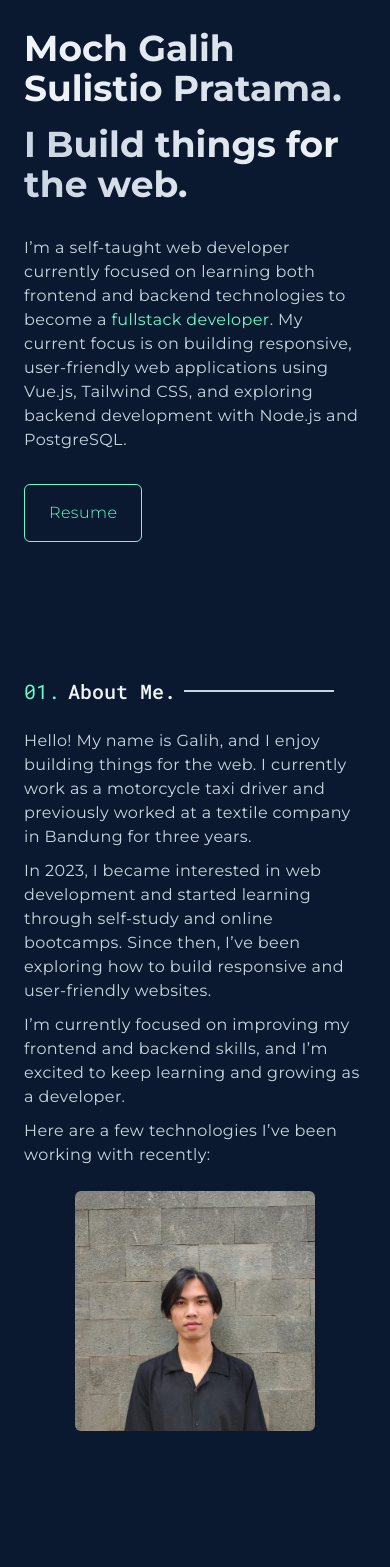
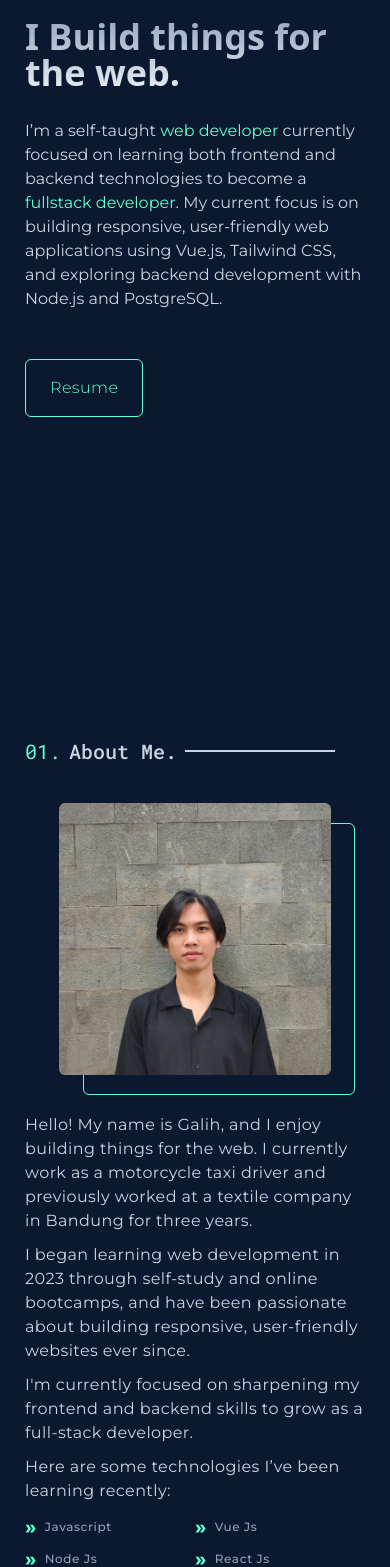
Before and after one commit to MchmdGalih/vue-portofolio, a Vue app: page / in a window 390 px wide. Shown: the part 167-1734 px from the top of the page. Before the commit the page ends 1598 px from the top, so only its background shows below. Built offline with nearby package versions, Linux system fonts and the light colour scheme.

Commit message:
style: responsive UI

```diff
--- a/src/App.vue
+++ b/src/App.vue
@@ -4,7 +4,7 @@
 
     <SocialSidebar :icons="social" />
     <SocialSidebar text="mochamadgalih@gmail.com" side="right" />
-    <main class="flex-1 overflow-auto lg:px-40 md:px-28 sm:px-24 px-6">
+    <main class="flex-1 overflow-auto fillHeight">
       <!-- Hero Section -->
       <HeroSection />
       <!-- End Hero Section -->
@@ -12,6 +12,8 @@
       <!-- About  -->
       <AboutSection />
       <!-- End About -->
+
+      <Experience />
     </main>
   </div>
 </template>
@@ -22,6 +24,7 @@ import AboutSection from "./components/AboutSection.vue";
 import HeroSection from "./components/HeroSection.vue";
 import Navbar from "./components/Navbar.vue";
 import SocialSidebar from "./components/SocialSidebar.vue";
+import Experience from "./components/Experience.vue";
 
 const social = [
   {
--- a/src/assets/main.css
+++ b/src/assets/main.css
@@ -8,6 +8,70 @@
   --color-dark-blue: #0a192f;
 }
 
+html {
+  scroll-behavior: smooth;
+}
+
 body {
   background-color: var(--color-dark-blue);
 }
+
+main {
+  margin: 0 auto;
+  padding: 0 150px;
+  max-width: 1600px;
+  min-height: 100vh;
+
+  @media (max-width: 1080px) {
+    padding: 200px 100px;
+  }
+  @media (max-width: 768px) {
+    padding: 150px 50px;
+  }
+  @media (max-width: 480px) {
+    padding: 125px 25px;
+  }
+
+  &.fillHeight {
+    padding: 0 150px;
+
+    @media (max-width: 1080px) {
+      padding: 0 100px;
+    }
+    @media (max-width: 768px) {
+      padding: 0 50px;
+    }
+    @media (max-width: 480px) {
+      padding: 0 25px;
+    }
+  }
+}
+
+section {
+  margin: 0 auto;
+  padding: 100px 0;
+  max-width: 1000px;
+
+  @media (max-width: 768px) {
+    padding: 80px 0;
+  }
+
+  @media (max-width: 480px) {
+    padding: 60px 0;
+  }
+}
+
+.line::before {
+  content: "";
+  position: absolute;
+  left: 0;
+  bottom: -2px;
+  width: 0;
+  height: 1px;
+  transition: width 0.3s ease-in-out;
+  background-color: var(--color-font-green);
+}
+
+.line:hover::before {
+  width: 100%;
+}
--- a/src/components/AboutSection.vue
+++ b/src/components/AboutSection.vue
@@ -1,42 +1,91 @@
 <template>
-  <section
-    id="about"
-    class="max-w-[900px] mx-auto flex flex-col items-center gap-y-6"
+  <section id="about">
+    <div class="max-w-[900px] lg:px-16 px-0">
+      <div class="inline-flex space-x-2 items-center font-secondary mb-6">
+        <span class="text-font-green md:text-2xl text-xl">01.</span>
+        <h1
+          class="text-slate-300 md:text-2xl text-xl font-medium line relative"
         >
-    <div class="w-full inline-flex space-x-2 items-center font-secondary">
-      <span class="text-font-green md:text-2xl text-xl">01.</span>
-      <h1 class="text-slate-100 md:text-2xl text-xl font-medium">About Me.</h1>
+          About Me.
+        </h1>
         <div class="md:w-[200px] w-[150px] border border-slate-300"></div>
       </div>
       <div
         class="w-full grid lg:grid-cols-2 md:grid-cols-1 grid-cols-1 gap-x-2 gap-y-6 text-slate-50"
       >
-      <div class="space-y-2.5 tracking-wide font-primary text-slate-300">
+        <div
+          class="space-y-2.5 tracking-wide font-primary text-slate-300 lg:order-1 order-2"
+        >
           <p>
             Hello! My name is Galih, and I enjoy building things for the web. I
-          currently work as a motorcycle taxi driver and previously worked at a
-          textile company in Bandung for three years.
+            currently work as a motorcycle taxi driver and previously worked at
+            a textile company in Bandung for three years.
           </p>
           <p>
-          In 2023, I became interested in web development and started learning
-          through self-study and online bootcamps. Since then, I’ve been
-          exploring how to build responsive and user-friendly websites.
+            I began learning web development in 2023 through self-study and
+            online bootcamps, and have been passionate about building
+            responsive, user-friendly websites ever since.
           </p>
           <p>
-          I’m currently focused on improving my frontend and backend skills, and
-          I’m excited to keep learning and growing as a developer.
+            I'm currently focused on sharpening my frontend and backend skills
+            to grow as a full-stack developer.
           </p>
-        <p>Here are a few technologies I’ve been working with recently:</p>
+          <p>Here are some technologies I’ve been learning recently:</p>
+
+          <ul class="grid grid-cols-2 space-y-1">
+            <li
+              class="flex items-center space-x-2"
+              v-for="tech in techs"
+              :key="tech.id"
+            >
+              <span class="text-font-green text-xl font-bold">»</span>
+              <span class="text-xs font-medium text-slate-400 tracking-wider">{{
+                tech.name
+              }}</span>
+            </li>
+          </ul>
         </div>
 
-      <div class="w-full h-full relative">
-        <div class="w-60 h-60 mx-auto">
+        <div class="w-full h-full py-3.5 relative order-1 lg:order-2">
+          <div class="wrapp w-68 h-68 mx-auto relative">
             <img
               src="../assets/profile.jpg"
-            class="w-full h-full object-cover hover:-translate-4 hover:shadow-[0.25rem_0.25rem_#64ffcf] transition-all delay-200 ease-in-out rounded-md"
+              class="w-full h-full object-cover hover:-translate-4 transition-all delay-200 ease-in-out rounded-md"
             />
+          </div>
         </div>
       </div>
     </div>
   </section>
 </template>
+
+<script setup>
+const techs = [
+  { id: 1, name: "Javascript" },
+  { id: 2, name: "Vue Js" },
+  { id: 3, name: "Node Js" },
+  { id: 4, name: "React Js" },
+  { id: 5, name: "Laravel" },
+  { id: 6, name: "PHP" },
+];
+</script>
+
+<style scoped>
+.wrapp::before {
+  content: "";
+  width: 100%;
+  height: 100%;
+  position: absolute;
+  top: 0;
+  left: 0;
+  border: 1px solid #64ffcf;
+  border-radius: 6px;
+  z-index: -1;
+  transform: translate(24px, 20px);
+}
+
+.wrapp:hover::before {
+  transform: translate(26px, 28px);
+  transition: all 0.2s ease-in-out;
+}
+</style>
--- /dev/null
+++ b/src/components/Experience.vue
@@ -0,0 +1,14 @@
+<template>
+  <section id="experience">
+    <div class="inline-flex space-x-1.5 items-center font-secondary mb-6">
+      <span class="text-font-green md:text-2xl text-xl">02.</span>
+      <h1 class="text-slate-300 md:text-2xl text-xl font-medium">
+        Where I've Experience.
+      </h1>
+      <div
+        class="lg:w-[200px] md:w-[120px] w-[50px] border border-slate-300"
+      ></div>
+    </div>
+    <div class="max-w-[700px]"></div>
+  </section>
+</template>
--- a/src/components/HeroSection.vue
+++ b/src/components/HeroSection.vue
@@ -1,41 +1,48 @@
 <template>
-  <section
-    class="w-full min-h-screen max-w-[1000px] flex flex-col justify-center lg:py-0 md:py-12 py-22 items-start"
-  >
-    <div class="flex flex-col gap-y-8">
-      <p class="text-font-green text-secondary text-xl tracking-wide font-bold">
+  <section class="h-screen min-h-screen">
+    <div class="flex flex-col items-start section-hero">
+      <h1 class="text-font-green text-secondary text-md mb-2 font-normal">
         Hi, my name is
-      </p>
-      <div class="font-primary space-y-4 font-bold lg:text-5xl text-4xl">
-        <h1
-          class="text-transparent bg-clip-text bg-gradient-to-r from-slate-100 to-slate-300"
+      </h1>
+
+      <h2
+        class="text-transparent bg-clip-text bg-gradient-to-b lg:text-6xl text-4xl text-secondary font-bold from-slate-100 to-slate-400"
       >
         Moch Galih Sulistio Pratama.
-        </h1>
-        <h1
-          class="text-transparent bg-clip-text bg-gradient-to-l from-slate-100 to-slate-300"
+      </h2>
+
+      <h3
+        class="text-transparent py-2 lg:text-6xl text-4xl leading-none text-secondary font-bold bg-clip-text bg-gradient-to-t from-slate-100 to-slate-400 mt-1.5"
       >
         I Build things for the web.
-        </h1>
-      </div>
-      <div class="text-slate-300 max-w-[540px] font-primary tracking-wide">
-        <p>
-          I’m a self-taught web developer currently focused on learning both
-          frontend and backend technologies to become a
-          <span
-            class="group relative inline-block cursor-pointer text-font-green"
+      </h3>
+      <p class="text-slate-300 max-w-[540px] font-primary mt-5">
+        I’m a self-taught
+        <span class="relative line cursor-pointer text-font-green"
+          >web developer</span
+        >
+        currently focused on learning both frontend and backend technologies to
+        become a
+        <span class="relative line inline-block cursor-pointer text-font-green"
           >fullstack developer</span
         >. My current focus is on building responsive, user-friendly web
         applications using Vue.js, Tailwind CSS, and exploring backend
         development with Node.js and PostgreSQL.
       </p>
-      </div>
 
       <button
-        class="max-w-max border border-font-green py-4 px-6 rounded-md text-font-green font-primary tracking-wide font-light cursor-pointer hover:-translate-1 hover:shadow-[0.25rem_0.25rem_#64ffcf] focus:scale-95 focus:shadow-[0.25rem_0.25rem_#64ffcf] transform transition-all delay-200 ease-in-out"
+        class="mt-12 max-w-max border border-font-green py-4 px-6 rounded-md text-font-green font-primary tracking-wide font-light cursor-pointer hover:-translate-1 hover:shadow-[0.25rem_0.25rem_#64ffcf] focus:scale-95 focus:shadow-[0.25rem_0.25rem_#64ffcf] transform transition-all delay-200 ease-in-out"
       >
         Resume
       </button>
     </div>
   </section>
 </template>
+<style scoped>
+@media (max-height: 700px) and (min-width: 700px), (max-width: 360px) {
+  .section-hero {
+    height: auto;
+    padding-top: 120px;
+  }
+}
+</style>
--- a/src/components/Navbar.vue
+++ b/src/components/Navbar.vue
@@ -11,7 +11,7 @@
           :key="item.id"
           class="text-slate-100 hover:text-font-green transition-all ease-in-out"
         >
-          <a :href="item.name"
+          <a :href="item.href"
             ><span class="text-font-green">{{ item.num }}</span>
             {{ item.name }}</a
           >
@@ -27,9 +27,9 @@
 import ButtonBurger from "./Button/Burger.vue";
 
 const menu = [
-  { id: 1, num: "01.", name: "About" },
-  { id: 2, num: "02.", name: "Experience" },
-  { id: 3, num: "03.", name: "Work" },
-  { id: 4, num: "04.", name: "Contact" },
+  { id: 1, num: "01.", name: "About", href: "#about" },
+  { id: 2, num: "02.", name: "Experience", href: "#experience" },
+  { id: 3, num: "03.", name: "Work", href: "#work" },
+  { id: 4, num: "04.", name: "Contact", href: "#contact" },
 ];
 </script>
--- a/src/components/SocialSidebar.vue
+++ b/src/components/SocialSidebar.vue
@@ -1,7 +1,7 @@
 <template>
   <div
     :class="[
-      'hidden md:flex w-[40px]  flex-col px-14  items-center gap-y-5 fixed bottom-0 z-50 ',
+      'hidden md:flex w-[40px]  flex-col lg:px-14   items-center gap-y-5 text-slate-400 fixed bottom-0 z-50 ',
       side === 'left' ? 'left-0' : 'right-0',
     ]"
   >
@@ -10,7 +10,7 @@
         <RouterLink :to="icon.url">
           <v-icon
             :name="icon.name"
-            class="text-2xl text-slate-300 hover:text-font-green transition"
+            class="t hover:text-font-green transition"
             scale="1.5"
         /></RouterLink>
       </li>
@@ -18,13 +18,13 @@
 
     <RouterLink
       v-if="text"
-      class="text-slate-300 rotate-90 absolute bottom-[200px] cursor-pointer hover:text-font-green transition"
+      class="rotate-90 absolute bottom-[200px] text-md cursor-pointer hover:text-font-green transition"
       :to="`mailto:${text}`"
     >
       {{ text }}
     </RouterLink>
 
-    <div class="w-0.5 h-24 bg-slate-300"></div>
+    <div class="w-0.5 h-24 bg-slate-400"></div>
   </div>
 </template>
 
```
Lines whose indentation alone changed are shown as unchanged.
